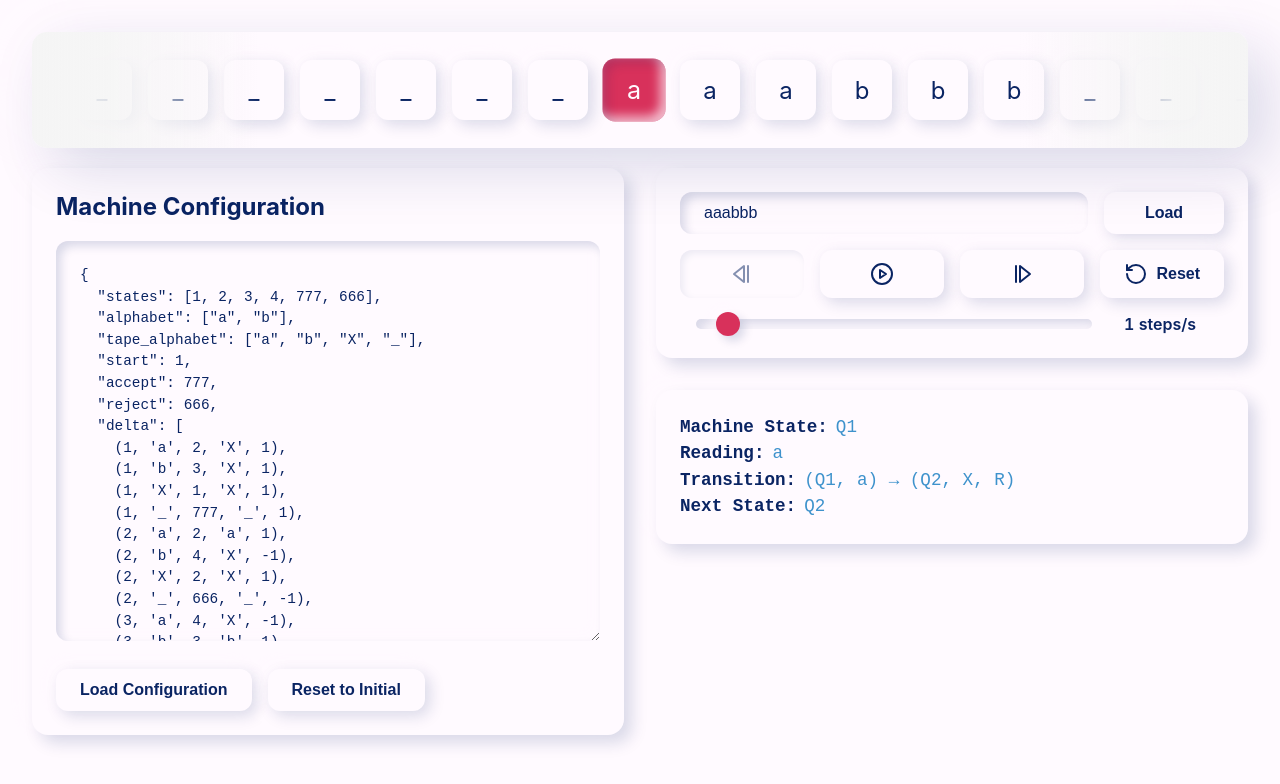
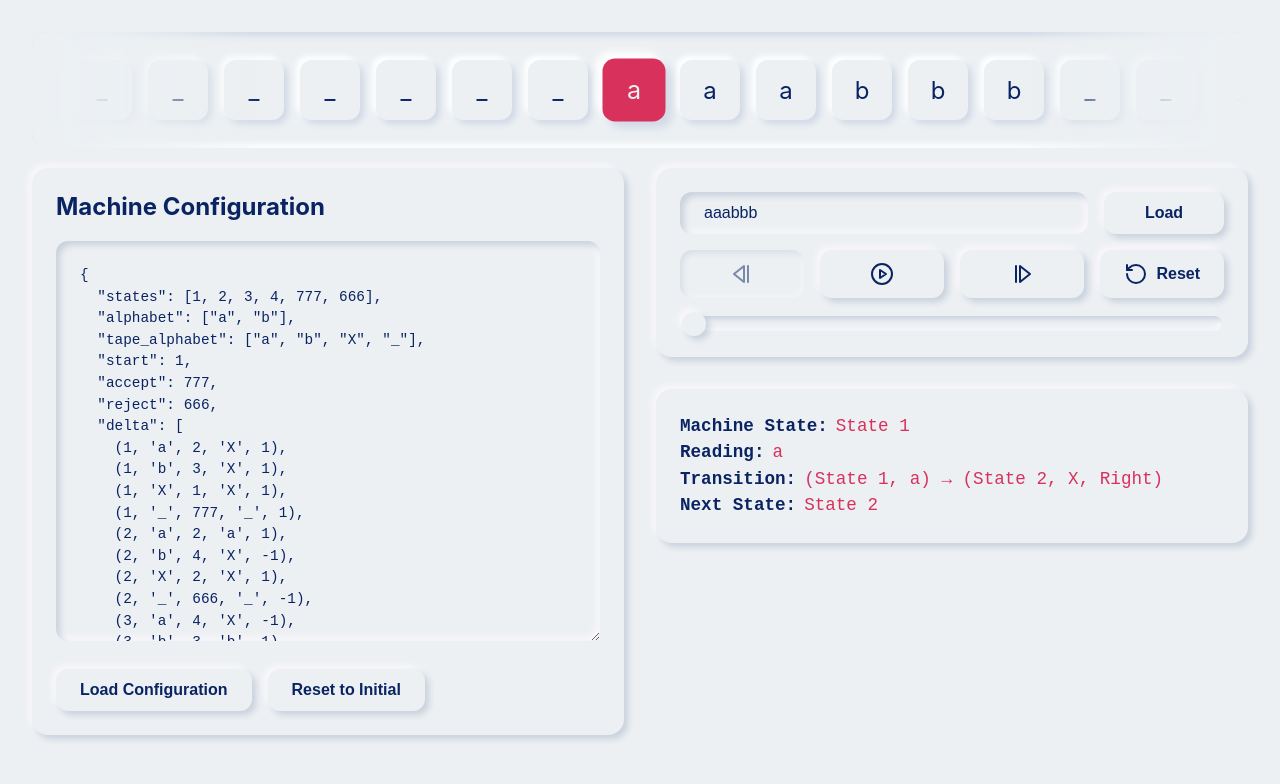
Before and after one commit to jcuhnoio/focs-final, a React (Create React App) app in the folder tm-visualizer/: page / in a window 1280 px wide. Shown: the top 784 px of the page. Built offline with nearby package versions, Linux system fonts and the light colour scheme.

Commit message:
add reject and accept animation

```diff
--- a/tm-visualizer/src/components/PlaybackControls/PlaybackControls.css
+++ b/tm-visualizer/src/components/PlaybackControls/PlaybackControls.css
@@ -1,91 +1,17 @@
-:root {
-    --primary: #0A2463;
-    --secondary: #3E92CC;
-    --background: #FFFAFF;
-    --accent: #D8315B;
-    --dark: #1E1B18;
-    --shadow-dark: rgba(10, 36, 99, 0.15);
-    --shadow-light: rgba(255, 250, 255, 0.7);
-  }
-
-  .turing-container {
-    padding: 2rem;
-    background-color: var(--background);
-    min-height: 100vh;
-    display: flex;
-    flex-direction: column;
-  }
-
-  .config-column {
-    border-radius: 16px;
-    background-color: var(--background);
-    box-shadow:
-      8px 8px 16px var(--shadow-dark),
-      -8px -8px 16px var(--shadow-light);
-    /* Ensure proper containment */
-    box-sizing: border-box;
-    overflow: hidden;
-    width: 100%;
-  }
-
-  .columns-container {
-    display: grid;
-    grid-template-columns: 1fr 1fr;
-    gap: 2rem;
-    width: 100%;
-    box-sizing: border-box;
-  }
-
-  .visualization-column {
-    display: flex;
-    flex-direction: column;
-    gap: 2rem;
-  }
-
-  .controls-column {
-    display: flex;
-    flex-direction: column;
-    gap: 2rem;
-  }
-
   .controls-container {
     padding: 1.5rem;
     border-radius: 16px;
     background-color: var(--background);
     box-shadow:
-      8px 8px 16px var(--shadow-dark),
-      -8px -8px 16px var(--shadow-light);
+      4px 4px 6.5px var(--shadow-dark),
+      -4px -4px 6.5px var(--shadow-light);
     display: flex;
     flex-direction: column;
-    gap: 1rem;
-  }
-
-  .tape-container {
-    width: 100%;
-  }
-
-  .title {
-    color: var(--primary);
-    text-align: center;
-    font-size: 2.5rem;
-    text-shadow: 2px 2px 4px var(--shadow-dark);
   }
 
   .input-section {
     display: flex;
     align-items: center;
-  }
-
-  .input-group {
-    display: flex;
-    align-items: center;
-    gap: 1rem;
-    width: 100%;
-  }
-
-  .input-group label {
-    color: var(--primary);
-    font-weight: 600;
   }
 
   .neumorphic-input {
@@ -97,11 +23,11 @@
     font-size: 1rem;
     flex: 1;
     box-shadow:
-      inset 5px 5px 10px var(--shadow-dark),
-      inset -5px -5px 10px var(--shadow-light);
+      inset 4px 4px 6.5px var(--shadow-dark),
+      inset -4px -4px 6.5px var(--shadow-light);
   }
 
-  .neumorphic-button {
+  .controls-button {
     padding: 12px 24px;
     border: none;
     border-radius: 12px;
@@ -114,43 +40,28 @@
     gap: 0.5rem;
     transition: all 0.3s ease;
     box-shadow:
-      5px 5px 15px var(--shadow-dark),
-      -5px -5px 15px var(--shadow-light);
+      4px 4px 6.5px var(--shadow-dark),
+      -4px -4px 6.5px var(--shadow-light);
   }
 
-  .neumorphic-button:hover:not(:disabled) {
+  .controls-button:hover:not(:disabled) {
     transform: translateY(-2px);
     box-shadow:
-      8px 8px 20px var(--shadow-dark),
-      -8px -8px 20px var(--shadow-light);
+    6px 6px 10px var(--shadow-dark),
+    -6px -6px 10px var(--shadow-light);
   }
 
-  .neumorphic-button:active:not(:disabled) {
+  .controls-button:active:not(:disabled) {
     transform: translateY(0);
-    box-shadow:
-      inset 5px 5px 10px var(--shadow-dark),
-      inset -5px -5px 10px var(--shadow-light);
+    box-shadow: none;
   }
 
-  .neumorphic-button:disabled {
+  .controls-button:disabled {
     opacity: 0.5;
     cursor: not-allowed;
     box-shadow:
-      inset 3px 3px 7px var(--shadow-dark),
-      inset -3px -3px 7px var(--shadow-light);
-  }
-
-  .control-panel {
-    display: flex;
-    align-items: center;
-    gap: 1rem;
-    width: 100%;
-  }
-
-  .playback-controls {
-    display: flex;
-    gap: 1rem;
-    flex: 1;
+      inset 3px 3px 5px var(--shadow-dark),
+      inset -3px -3px 5px var(--shadow-light);
   }
 
   .action-button {
@@ -182,13 +93,13 @@
   .neumorphic-slider {
     -webkit-appearance: none;
     width: 100%;
-    height: 10px;
-    border-radius: 5px;
+    height: 15px;
+    border-radius: 10px;
     background: var(--background);
     box-shadow:
-      inset 5px 5px 10px var(--shadow-dark),
-      inset -5px -5px 10px var(--shadow-light);
-    margin: 0 1rem; /* Add fixed margins */
+      inset 3px 3px 5px var(--shadow-dark),
+      inset -3px -3px 5px var(--shadow-light);
+    padding-left: 0;
   }
 
   .neumorphic-slider::-webkit-slider-thumb {
@@ -196,11 +107,19 @@
     width: 24px;
     height: 24px;
     border-radius: 50%;
-    background: var(--accent);
+    background: var(--background);
     cursor: pointer;
     box-shadow:
-      5px 5px 10px var(--shadow-dark),
-      -5px -5px 10px var(--shadow-light);
+      4px 4px 6.5px var(--shadow-dark),
+      -4px -4px 6.5px var(--shadow-light);
+  }
+
+  .neumorphic-slider::-webkit-slider-thumb:active {
+    transition: all 0.2s ease-in;
+    transform: scale(1.2);
+    box-shadow:
+      6px 6px 8px var(--shadow-dark),
+      -6px -6px 8px var(--shadow-light);
   }
 
   .speed-value {
--- a/tm-visualizer/src/components/PlaybackControls/PlaybackControls.js
+++ b/tm-visualizer/src/components/PlaybackControls/PlaybackControls.js
@@ -83,7 +83,7 @@ const PlaybackControls = ({
           placeholder="Tape Input"
         />
         <button
-          className="neumorphic-button action-button"
+          className="controls-button action-button"
           onClick={loadInput}
         >
           Load
@@ -93,7 +93,7 @@ const PlaybackControls = ({
       <div className="control-panel">
         <div className="playback-controls">
           <button
-            className="neumorphic-button playback-button"
+            className="controls-button playback-button"
             onClick={() => onStep("backward")}
             disabled={historyLength === 0 || isPlaying}
           >
@@ -101,7 +101,7 @@ const PlaybackControls = ({
           </button>
 
           <button
-            className="neumorphic-button playback-button"
+            className="controls-button playback-button"
             onClick={togglePlayback}
             disabled={machineState === "accepted" || machineState === "rejected"}
           >
@@ -109,7 +109,7 @@ const PlaybackControls = ({
           </button>
 
           <button
-            className="neumorphic-button playback-button"
+            className="controls-button playback-button"
             onClick={() => onStep("forward")}
             disabled={isPlaying || machineState === "accepted" || machineState === "rejected"}
           >
@@ -118,7 +118,7 @@ const PlaybackControls = ({
         </div>
 
         <button
-          className="neumorphic-button action-button"
+          className="controls-button action-button"
           onClick={onReset}
         >
           <RotateCcw /> Reset
@@ -129,14 +129,13 @@ const PlaybackControls = ({
         <input
           id="speed-slider"
           type="range"
-          min="0.5"
-          max="10"
-          step="0.5"
+          min="1"
+          max="15"
+          step="0.05"
           value={speed}
           onChange={(e) => setSpeed(Number(e.target.value))}
           className="neumorphic-slider"
         />
-        <span className="speed-value">{speed} steps/s</span>
       </div>
     </div>
   );
--- a/tm-visualizer/src/components/StateViewer/StateViewer.css
+++ b/tm-visualizer/src/components/StateViewer/StateViewer.css
@@ -3,27 +3,13 @@
     border-radius: 16px;
     background-color: var(--background);
     box-shadow:
-      8px 8px 16px var(--shadow-dark),
-      -8px -8px 16px var(--shadow-light);
-    transition: all 0.3s ease;
+      4px 4px 6.5px var(--shadow-dark),
+      -4px -4px 6.5px var(--shadow-light);
+    transition: all 0.4s cubic-bezier(0.4, 0, 0.2, 1);
     font-family: monospace;
     font-size: 1.1rem;
     line-height: 1.5;
-    color: var(--secondary);
-  }
-
-  .state-viewer.accepted {
-    background-color: rgba(0, 255, 0, 0.05);
-    box-shadow:
-      8px 8px 16px rgba(0, 128, 0, 0.1),
-      -8px -8px 16px rgba(255, 255, 255, 0.8);
-  }
-
-  .state-viewer.rejected {
-    background-color: rgba(255, 0, 0, 0.05);
-    box-shadow:
-      8px 8px 16px rgba(128, 0, 0, 0.1),
-      -8px -8px 16px rgba(255, 255, 255, 0.8);
+    color: var(--accent);
 }
 
 .info-label {
@@ -32,18 +18,67 @@
     margin-right: 0.5rem;
 }
 
-  .state-message {
-    text-align: center;
-    font-weight: 600;
-    font-size: 1.2rem;
-    margin-top: 1rem;
-    color: var(--primary);
+.state-viewer.transitioning:not(.reversing) {
+    box-shadow: 0 0 0 transparent;
+    transform: translateY(2px);
 }
 
-  .accepted .state-message {
-    color: #008000;
+.state-viewer.transitioning.reversing {
+    box-shadow:
+      4px 4px 6.5px var(--shadow-dark),
+      -4px -4px 6.5px var(--shadow-light);
+    transform: translateY(0);
 }
 
-  .rejected .state-message {
-    color: #800000;
+.state-viewer.transitioning:not(.reversing) .state-content {
+    opacity: 0;
 }
+
+.state-viewer.transitioning.reversing .state-content {
+    opacity: 1;
+}
+
+.state-viewer.final-state {
+    display: flex;
+    justify-content: center;
+    align-items: center;
+    min-height: 200px;
+    transition: transform 0.4s cubic-bezier(0.4, 0, 0.2, 1),
+                box-shadow 0.4s cubic-bezier(0.4, 0, 0.2, 1);
+}
+
+.state-viewer.final-state.transitioning:not(.reversing) {
+    box-shadow: 0 0 0 transparent;
+    transform: translateY(2px);
+}
+
+.state-viewer.final-state:not(.transitioning):not(.reversing) {
+    box-shadow:
+        inset 4px 4px 6.5px var(--shadow-dark),
+        inset -4px -4px 6.5px var(--shadow-light);
+    transform: translateY(4px);
+}
+
+.state-viewer.final-state.reversing {
+    box-shadow: 0 0 0 transparent;
+    transform: translateY(2px);
+}
+
+.neumorphic-text {
+    font-size: 9rem;
+    font-weight: bold;
+    color: var(--background);
+    text-shadow:
+        -4px -4px 4px var(--shadow-light),
+        4px 4px 4px var(--shadow-dark);
+    transition: text-shadow 0.4s cubic-bezier(0.4, 0, 0.2, 1);
+}
+
+.state-content {
+    transition: opacity 0.3s ease;
+}
+
+
+.state-viewer.final-state.reversing .neumorphic-text {
+    text-shadow: 0 0 0 transparent;
+}
--- a/tm-visualizer/src/components/StateViewer/StateViewer.js
+++ b/tm-visualizer/src/components/StateViewer/StateViewer.js
@@ -1,12 +1,78 @@
-import React from 'react';
+import React, { useState, useEffect, useRef } from 'react';
 import './StateViewer.css';
 
-const StateViewer = ({ currentState, tape, headPosition, machine, machineState }) => {
-  const getCurrentTransition = () => {
-    if (machineState === "accepted" || machineState === "rejected") {
-      return null;
+const StateViewer = ({ currentState, tape, headPosition, machine, machineState, historyLength }) => {
+  const [isTransitioning, setIsTransitioning] = useState(false);
+  const [displayContent, setDisplayContent] = useState('initial');
+  const [isReversing, setIsReversing] = useState(false);
+  const lastMachineState = useRef(null);
+  const previousHistoryLength = useRef(historyLength);
+  const previousDisplayContent = useRef(displayContent);
+
+  useEffect(() => {
+    // Check if we're stepping backward (history length decreased)
+    const steppingBackward = historyLength < previousHistoryLength.current;
+    previousHistoryLength.current = historyLength;
+
+    // Handle stepping backward from final state
+    if (steppingBackward && previousDisplayContent.current === 'final') {
+      setIsReversing(true);
+      setIsTransitioning(true);
+
+      setTimeout(() => {
+        setDisplayContent('initial');
+        requestAnimationFrame(() => {
+          requestAnimationFrame(() => {
+            setIsTransitioning(false);
+            setIsReversing(false);
+            lastMachineState.current = null;
+          });
+        });
+      }, 600);
+    }
+    // Handle entering final state
+    else if (machineState === "accepted" || machineState === "rejected") {
+      lastMachineState.current = machineState;
+      setIsReversing(false);
+      setIsTransitioning(true);
+
+      setTimeout(() => {
+        setDisplayContent('final');
+        requestAnimationFrame(() => {
+          requestAnimationFrame(() => {
+            setIsTransitioning(false);
+          });
+        });
+      }, 600);
+    }
+    // Handle leaving final state (reset or new input)
+    else if (previousDisplayContent.current === 'final') {
+      setIsReversing(true);
+      setIsTransitioning(true);
+
+      setTimeout(() => {
+        setDisplayContent('initial');
+        requestAnimationFrame(() => {
+          requestAnimationFrame(() => {
+            setIsTransitioning(false);
+            setIsReversing(false);
+            lastMachineState.current = null;
+          });
+        });
+      }, 600);
+    }
+    // Regular state updates
+    else {
+      setIsTransitioning(false);
+      setDisplayContent('initial');
+      setIsReversing(false);
+      lastMachineState.current = null;
     }
 
+    previousDisplayContent.current = displayContent;
+  }, [machineState, historyLength, displayContent]);
+
+  const getCurrentTransition = () => {
     const currentSymbol = tape[headPosition] || '_';
     return machine.delta.find(([state, symbol]) =>
       state === currentState && symbol === currentSymbol
@@ -15,14 +81,12 @@ const StateViewer = ({ currentState, tape, headPosition, machine, machineState }
 
   const transition = getCurrentTransition();
 
-  return (
-    <div className={`state-viewer ${
-      machineState === "accepted" ? "accepted" :
-      machineState === "rejected" ? "rejected" : ""
-    }`}>
+  const renderStateContent = () => (
+    <div className={`state-viewer ${isTransitioning ? 'transitioning' : ''} ${isReversing ? 'reversing' : ''}`}>
+      <div className="state-content">
         <div>
           <span className="info-label">Machine State:</span>
-        Q{currentState}
+          State {currentState}
         </div>
 
         <div>
@@ -30,27 +94,38 @@ const StateViewer = ({ currentState, tape, headPosition, machine, machineState }
           {tape[headPosition] || '_'}
         </div>
 
-      {transition && (
-        <>
         <div>
           <span className="info-label">Transition:</span>
-            (Q{transition[0]}, {transition[1]}) → (Q{transition[2]}, {transition[3]}, {transition[4] === 1 ? 'R' : 'L'})
+          {machineState === "accepted" || machineState === "rejected" ?
+            `State ${machineState === "accepted" ? "Accepted" : "Rejected"}` :
+            transition ?
+              `(State ${transition[0]}, ${transition[1]}) → (State ${transition[2]}, ${transition[3]}, ${transition[4] === 1 ? 'Right' : 'Left'})` :
+              null
+          }
         </div>
+
         <div>
           <span className="info-label">Next State:</span>
-            Q{transition[2]}
+          {machineState === "accepted" || machineState === "rejected" ?
+            `State ${machineState === "accepted" ? "Accepted" : "Rejected"}` :
+            transition ?
+              `State ${transition[2]}` :
+              null
+          }
         </div>
-        </>
-      )}
-
-      {machineState === "accepted" && (
-        <div className="state-message">Machine Accepted!</div>
-      )}
-      {machineState === "rejected" && (
-        <div className="state-message">Machine Rejected</div>
-      )}
+      </div>
     </div>
   );
+
+  const renderFinalContent = () => (
+    <div className={`state-viewer final-state ${isTransitioning ? 'transitioning' : ''} ${isReversing ? 'reversing' : ''}`}>
+      <div className="neumorphic-text">
+        {lastMachineState.current === "accepted" ? "ACCEPT" : "REJECT"}
+      </div>
+    </div>
+  );
+
+  return displayContent === 'final' ? renderFinalContent() : renderStateContent();
 };
 
 export default StateViewer;
--- a/tm-visualizer/src/components/Tape/Tape.css
+++ b/tm-visualizer/src/components/Tape/Tape.css
@@ -2,12 +2,12 @@
     position: relative;
     overflow: hidden;
     padding: 20px 0;
-    background-color: var(--background);
     border-radius: 15px;
     margin-bottom: 20px;
+    background-color: #ECF0F3;
     box-shadow:
-        20px 20px 60px var(--shadow-dark),
-        -20px -20px 60px var(--shadow-light);
+        inset 4px 4px 6.5px #D1D9E6,
+        inset -4px -4px 6.5px #FFFFFF;
 }
 
 /* Gradient masks for fading effect */
@@ -26,9 +26,9 @@
     left: 0;
     background: linear-gradient(
         to right,
-        rgb(245, 245, 245) 0%,
-        rgba(245, 245, 245, 0.9) 33%,
-        rgba(245, 245, 245, 0.5) 66%,
+        #ECF0F3 0%,
+        rgba(236, 240, 243, 0.9) 33%,
+        rgba(236, 240, 243, 0.5) 66%,
         transparent 100%
     );
 }
@@ -37,9 +37,9 @@
     right: 0;
     background: linear-gradient(
         to left,
-        rgb(245, 245, 245) 0%,
-        rgba(245, 245, 245, 0.9) 33%,
-        rgba(245, 245, 245, 0.5) 66%,
+        #ECF0F3 0%,
+        rgba(236, 240, 243, 0.9) 33%,
+        rgba(236, 240, 243, 0.5) 66%,
         transparent 100%
     );
 }
@@ -58,12 +58,12 @@
     align-items: center;
     margin: 8px;
     font-size: 1.5rem;
-    background-color: var(--background);
+    background-color: #ECF0F3;
     border-radius: 12px;
     color: var(--primary);
     box-shadow:
-        5px 5px 15px var(--shadow-dark),
-        -5px -5px 15px var(--shadow-light);
+        4px 4px 6.5px #D1D9E6,
+        -4px -4px 6.5px #FFFFFF;
     transition: all 0.3s ease;
     flex-shrink: 0;
 }
@@ -72,7 +72,7 @@
     background: var(--accent);
     color: var(--background);
     box-shadow:
-        inset 5px 5px 10px var(--shadow-dark),
-        inset -5px -5px 10px var(--shadow-light);
+        6px 6px 8px #D1D9E6,
+        -6px -6px 8px #FFFFFF;
     transform: scale(1.05);
 }
--- a/tm-visualizer/src/components/TuringMachine/TuringMachine.css
+++ b/tm-visualizer/src/components/TuringMachine/TuringMachine.css
@@ -1,7 +1,7 @@
 :root {
     --primary: #0A2463;
     --secondary: #3E92CC;
-    --background: #FFFAFF;
+    --background: #ECF0F3;
     --accent: #D8315B;
     --dark: #1E1B18;
     --shadow-dark: rgba(10, 36, 99, 0.15);
@@ -20,8 +20,8 @@
     border-radius: 16px;
     background-color: var(--background);
     box-shadow:
-      8px 8px 16px var(--shadow-dark),
-      -8px -8px 16px var(--shadow-light);
+      4px 4px 6.5px var(--shadow-dark),
+      -4px -4px 6.5px var(--shadow-light);
     /* Ensure proper containment */
     box-sizing: border-box;
     overflow: hidden;
@@ -53,8 +53,8 @@
     border-radius: 16px;
     background-color: var(--background);
     box-shadow:
-      8px 8px 16px var(--shadow-dark),
-      -8px -8px 16px var(--shadow-light);
+      4px 4px 6.5px var(--shadow-dark),
+      -4px -4px 6.5px var(--shadow-light);
     display: flex;
     flex-direction: column;
     gap: 1rem;
@@ -82,24 +82,6 @@
     align-items: center;
     gap: 1rem;
     width: 100%;
-  }
-
-  .input-group label {
-    color: var(--primary);
-    font-weight: 600;
-  }
-
-  .neumorphic-input {
-    padding: 12px 24px;
-    border: none;
-    border-radius: 12px;
-    background-color: var(--background);
-    color: var(--primary);
-    font-size: 1rem;
-    flex: 1;
-    box-shadow:
-      inset 5px 5px 10px var(--shadow-dark),
-      inset -5px -5px 10px var(--shadow-light);
   }
 
   .neumorphic-button {
@@ -180,38 +162,6 @@
     /* Removed margin-top */
   }
 
-  .neumorphic-slider {
-    -webkit-appearance: none;
-    width: 100%;
-    height: 10px;
-    border-radius: 5px;
-    background: var(--background);
-    box-shadow:
-      inset 5px 5px 10px var(--shadow-dark),
-      inset -5px -5px 10px var(--shadow-light);
-    margin: 0 1rem; /* Add fixed margins */
-  }
-
-  .neumorphic-slider::-webkit-slider-thumb {
-    -webkit-appearance: none;
-    width: 24px;
-    height: 24px;
-    border-radius: 50%;
-    background: var(--accent);
-    cursor: pointer;
-    box-shadow:
-      5px 5px 10px var(--shadow-dark),
-      -5px -5px 10px var(--shadow-light);
-  }
-
-  .speed-value {
-    min-width: 100px; /* Fixed width for value display */
-    text-align: left;
-    color: var(--primary);
-    font-weight: 600;
-    font-variant-numeric: tabular-nums; /* Use monospace numbers */
-  }
-
   .rejection-animation {
     position: fixed;
     top: 50%;
--- a/tm-visualizer/src/components/TuringMachineConfig/TuringMachineConfig.css
+++ b/tm-visualizer/src/components/TuringMachineConfig/TuringMachineConfig.css
@@ -9,15 +9,13 @@
 .config-button:hover:not(:disabled) {
   transform: translateY(-2px);
   box-shadow:
-    8px 8px 20px var(--shadow-dark),
-    -8px -8px 20px var(--shadow-light);
+    6px 6px 10px var(--shadow-dark),
+    -6px -6px 10px var(--shadow-light);
 }
 
 .config-button:active:not(:disabled) {
   transform: translateY(0);
-  box-shadow:
-    inset 5px 5px 10px var(--shadow-dark),
-    inset -5px -5px 10px var(--shadow-light);
+  box-shadow: none;
 }
 
 .config-button:disabled {
@@ -59,8 +57,8 @@
   background-color: var(--background);
   color: var(--primary);
   box-shadow:
-    inset 5px 5px 10px var(--shadow-dark),
-    inset -5px -5px 10px var(--shadow-light);
+    inset 4px 4px 6.5px var(--shadow-dark),
+    inset -4px -4px 6.5px var(--shadow-light);
   /* Ensure no horizontal overflow */
   max-width: 100%;
   overflow-x: auto;
@@ -89,6 +87,6 @@
   gap: 0.5rem;
   transition: all 0.3s ease;
   box-shadow:
-    5px 5px 15px var(--shadow-dark),
-    -5px -5px 15px var(--shadow-light);
+    4px 4px 6.5px var(--shadow-dark),
+    -4px -4px 6.5px var(--shadow-light);
 }
--- a/tm-visualizer/src/styles/globals.css
+++ b/tm-visualizer/src/styles/globals.css
@@ -13,8 +13,8 @@
     --accent-rgb: 9, 132, 227;
 
     /* Neumorphic shadows */
-    --shadow-dark: rgba(0, 0, 0, 0.15);
-    --shadow-light: rgba(255, 255, 255, 0.85);
+    --shadow-dark: #D1D9E6
+    --shadow-light: #FFFFFF
 
     /* Status colors */
     --success: #00b894;
--- a/tm-visualizer/src/styles/theme.js
+++ b/tm-visualizer/src/styles/theme.js
@@ -9,8 +9,8 @@ export const defaultTheme = {
 
   export const generateNeumorphicStyles = (color) => ({
     backgroundColor: color,
-    boxShadow: `20px 20px 60px ${adjustColor(color, -15)},
-                 -20px -20px 60px ${adjustColor(color, 15)}`,
+    boxShadow: `4px 4px 6.5px ${adjustColor(color, -15)},
+                 -4px -4px 6.5px ${adjustColor(color, 15)}`,
   });
 
   // Utility function to darken/lighten colors
```
Lines whose indentation alone changed are shown as unchanged.
